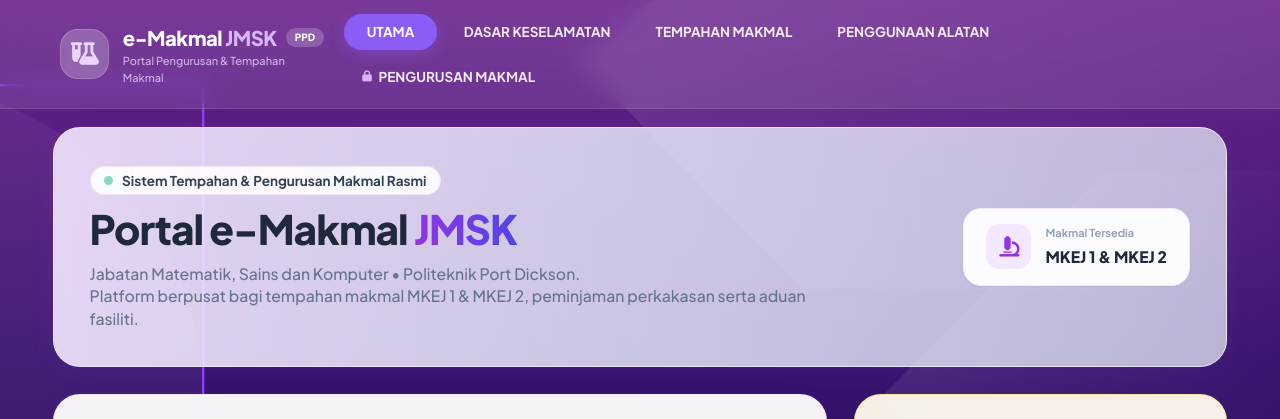
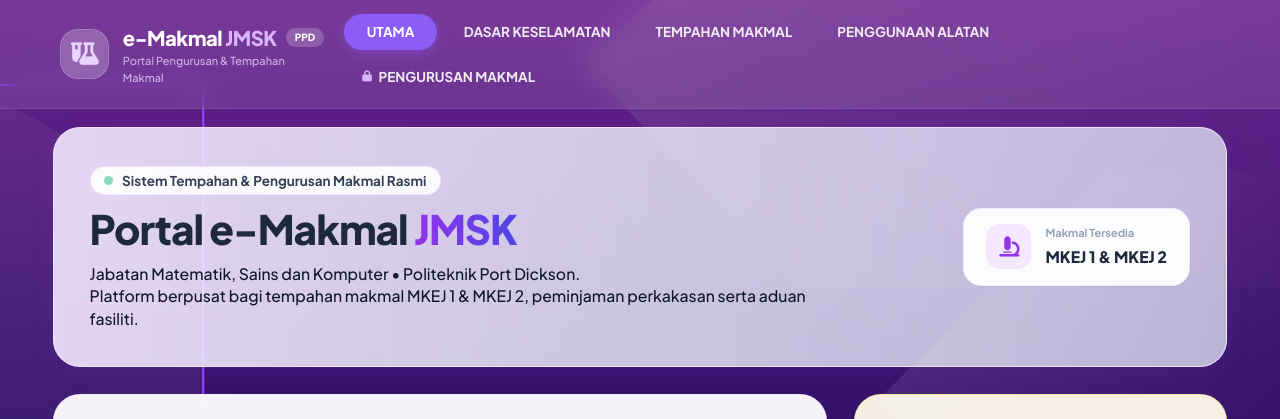
Before and after one commit to msproject-my/e-makmal_JMSK, a plain HTML site: page index.html in a window 1280 px wide. Shown: the top 419 px of the page. Drawn offline with nearby package versions, Linux system fonts and the light colour scheme.

Commit message:
Change text color in index.html paragraph
Updated paragraph text color for better readability.

```diff
--- a/index.html
+++ b/index.html
@@ -181,7 +181,7 @@
                         <h1 class="text-2xl sm:text-3xl lg:text-4xl font-black text-slate-800 tracking-tight leading-tight">
                             Portal e-Makmal <span class="bg-gradient-to-r from-purple-600 to-indigo-600 bg-clip-text text-transparent">JMSK</span>
                         </h1>
-                        <p class="text-xs sm:text-sm text-slate-500 leading-relaxed font-medium">
+                        <p class="text-xs sm:text-sm text-slate-900 leading-relaxed font-medium">
                             Jabatan Matematik, Sains dan Komputer • Politeknik Port Dickson.
                         <br>Platform berpusat bagi tempahan makmal MKEJ 1 & MKEJ 2, peminjaman perkakasan serta aduan fasiliti.
                         </p>
```
